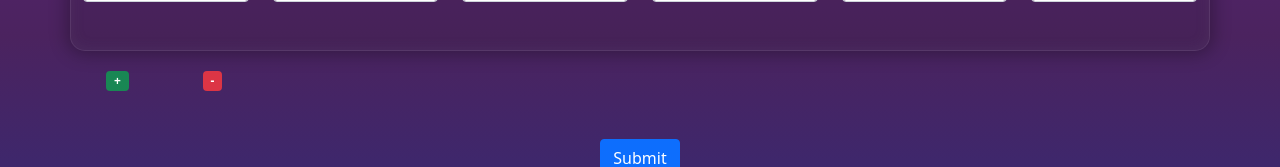
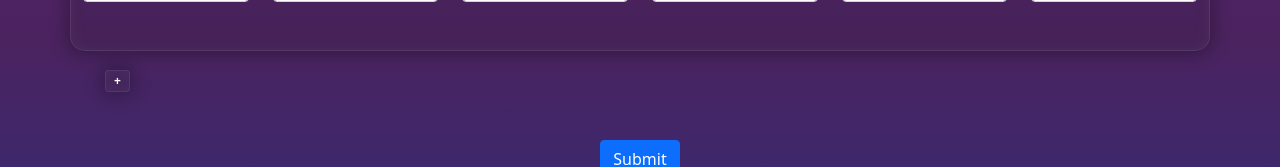
Before and after one commit to kimon2199/serverLogApp, a React (Create React App) app in the folder client/: page / in a window 1280 px wide. Shown: the part 363-530 px from the top of the page. Built offline with nearby package versions, Linux system fonts and the light colour scheme.

Commit message:
Button (+,-) css fix, delCard fix

```diff
--- a/client/src/App.js
+++ b/client/src/App.js
@@ -51,10 +51,7 @@ function App() {
     }
   }
 
-  const [cards,setCards] = useState([1])
-
   const addCard = () => {
-    setCards(cards => [...cards, 1]);
     setType(type => [...type,'BM']);
     setHost(host => [...host,'']);;
     setHostname(hostname => [...hostname,'']);;
@@ -70,12 +67,23 @@ function App() {
   }
 
   const delCard = () => {
-    if (cards.length > 1) {
-      setCards(cards => cards.slice(0,cards.length-1));
+    if (type.length > 1) {
+      setType(type => type.slice(0,type.length-1));
+      setHost(host => host.slice(0,host.length-1));;
+      setHostname(hostname => hostname.slice(0,hostname.length-1));;
+      setOs(os => os.slice(0,os.length-1));;
+      setIp(ip => ip.slice(0,ip.length-1));;
+      setDisk(disk => disk.slice(0,disk.length-1));;
+      setDatastore(datastore => datastore.slice(0,datastore.length-1));;
+      setRam(ram => ram.slice(0,ram.length-1));;
+      setCores(cores => cores.slice(0,cores.length-1));;
+      setVlan(vlan => vlan.slice(0,vlan.length-1));;
+      setSw(sw => sw.slice(0,sw.length-1));;
+      setPhysPort(physPort => physPort.slice(0,physPort.length-1));;
     }
   }
 
-  let cardList = cards.map((item,index)=>{
+  let cardList = type.map((item,index)=>{
     return <InsertionCard key={"cd-"+index} index={index} setType={setType} type={type} setHost={setHost}
     host={host} setHostname={setHostname} hostname={hostname} setOs={setOs} os={os} setIp={setIp}
     ip={ip} setDisk={setDisk} disk={disk} setDatastore={setDatastore} datastore={datastore}
@@ -84,80 +92,20 @@ function App() {
   })
 
   return (
-    <div className="App background" key="6">
+    <div className="App background">
       <div className='pt-5'/>
       <h5 className="card-title  mb-5 white-font">Server Management Web App</h5>
-      <h5 className="card-title mt-5 mb-5 white-font">to be {cards.length}</h5>
+      <h5 className="card-title mt-5 mb-5 white-font">to be {type.length}</h5>
       <div className="container">
 
         {cardList}
-        {/* <div className="row mb-3 mt-5">
-          <div className="card">
-            <div className="row mb-3 mt-3">
-              <div className="col-2">
-                <label className="form-label">Server Type</label>
-                <select className="form-select" defaultValue="BM">
-                  <option onClick={()=>{setType('BM')}} value="BM">BM</option>
-                  <option onClick={()=>{setType('VM')}} value="VM">VM</option>
-                  <option onClick={()=>{setType('APP')}} value="APP">APP</option>
-                </select>
-              </div>
-              <div className="col-2">
-                <label className="form-label">Host</label>
-                <input type="text" className="form-control" id="exampleFormControlInput1" placeholder="Host" onChange={(e)=>{setHost(e.target.value)}}/>
-              </div>
-              <div className="col-2">
-                <label className="form-label">Hostname</label>
-                <input type="text" className="form-control" id="exampleFormControlInput1" placeholder="Hostname" onChange={(e)=>{setHostname(e.target.value)}}/>
-              </div>
-              <div className="col-2">
-                <label className="form-label">OS</label>
-                <input type="text" className="form-control" id="exampleFormControlInput1" placeholder="OS" onChange={(e)=>{setOs(e.target.value)}}/>
-              </div>
-              <div className="col-2">
-                <label className="form-label">IP</label>
-                <input type="text" className="form-control" id="exampleFormControlInput1" placeholder="IP" onChange={(e)=>{setIp(e.target.value)}}/>
-              </div>
-              <div className="col-2">
-                <label className="form-label">Disk</label>
-                <input type="text" className="form-control" id="exampleFormControlInput1" placeholder="Disk" onChange={(e)=>{setDisk(e.target.value)}}/>
-              </div>
-            </div>
-            <div className="row mb-5">
-              <div className="col-2">
-                <label className="form-label">Datastore</label>
-                <input type="text" className="form-control" id="exampleFormControlInput1" placeholder="Datastore" onChange={(e)=>{setDatastore(e.target.value)}}/>
-              </div>
-              <div className="col-2">
-                <label className="form-label">RAM</label>
-                <input type="text" className="form-control" id="exampleFormControlInput1" placeholder="RAM" onChange={(e)=>{setRam(e.target.value)}}/>
-              </div>
-              <div className="col-2">
-                <label className="form-label">Cores</label>
-                <input type="text" className="form-control" id="exampleFormControlInput1" placeholder="Cores" onChange={(e)=>{setCores(e.target.value)}}/>
-              </div>
-              <div className="col-2">
-                <label className="form-label">VLAN</label>
-                <input type="text" className="form-control" id="exampleFormControlInput1" placeholder="VLAN" onChange={(e)=>{setVlan(e.target.value)}}/>
-              </div>
-              <div className="col-2">
-                <label className="form-label">SW</label>
-                <input type="text" className="form-control" id="exampleFormControlInput1" placeholder="SW" onChange={(e)=>{setSw(e.target.value)}}/>
-              </div>
-              <div className="col-2">
-                <label className="form-label">Physical Port</label>
-                <input type="text" className="form-control" id="exampleFormControlInput1" placeholder="Physical Port" onChange={(e)=>{setPhysPort(e.target.value)}}/>
-              </div>
-            </div>
-          </div>
-        </div> */}
 
         <div className='row mb-5'>
           <div className='col-1'>
-            <span type="button" className="badge bg-success" onClick={()=>{addCard()}}>+</span>
+            <span type="button" className="badge glass0" onClick={()=>{addCard()}}>+</span>
           </div>
           <div className='col-1'>
-            <span type="button" className="badge bg-danger" onClick={()=>{delCard()}}>-</span>
+            {(type.length > 1) && (<span type="button" className="badge glass0" onClick={()=>{delCard()}}>-</span>)}
           </div>
         </div>
         <div className='row'>
```
